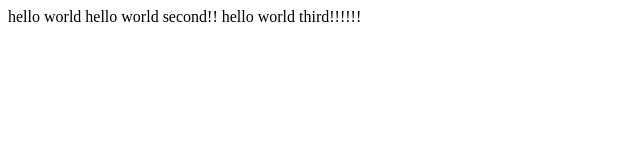
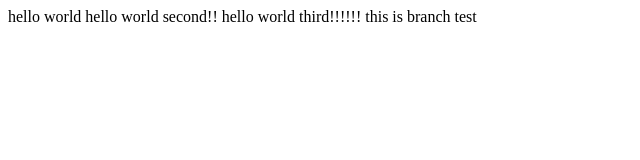
Before and after one commit to tt4718782/gitg8, a plain HTML site: page index.html in a window 1280 px wide. Shown: the whole page, without its empty margins (0-640 px from the left). Drawn offline with Linux system fonts and the light colour scheme.

Commit message:
test branch created

```diff
--- a/index.html
+++ b/index.html
@@ -14,5 +14,6 @@
     hello world
     hello world second!!
 hello world third!!!!!!
+this is branch test
 </body>
 </html>
```
Also changed, not shown: test.txt (added).
